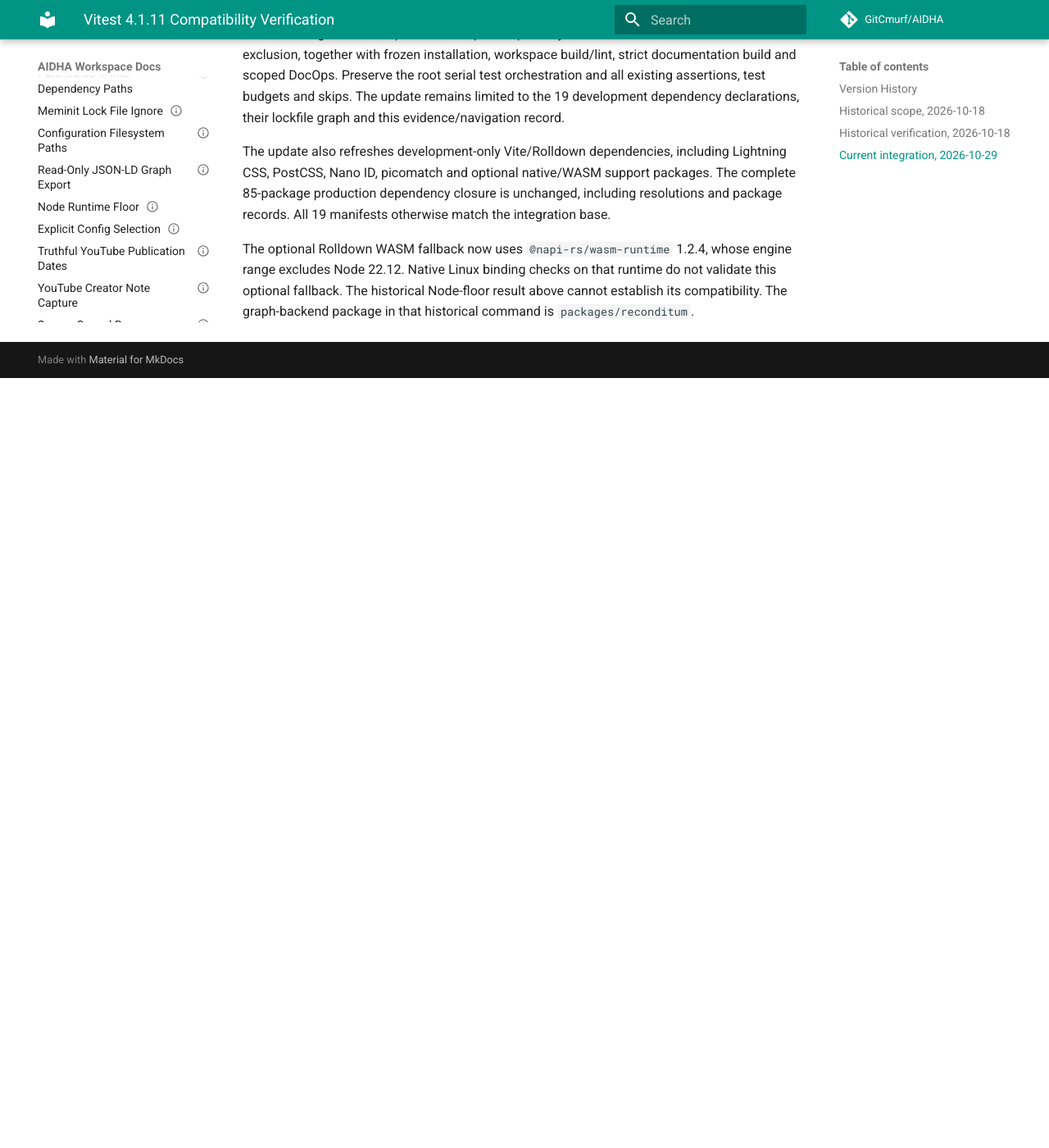
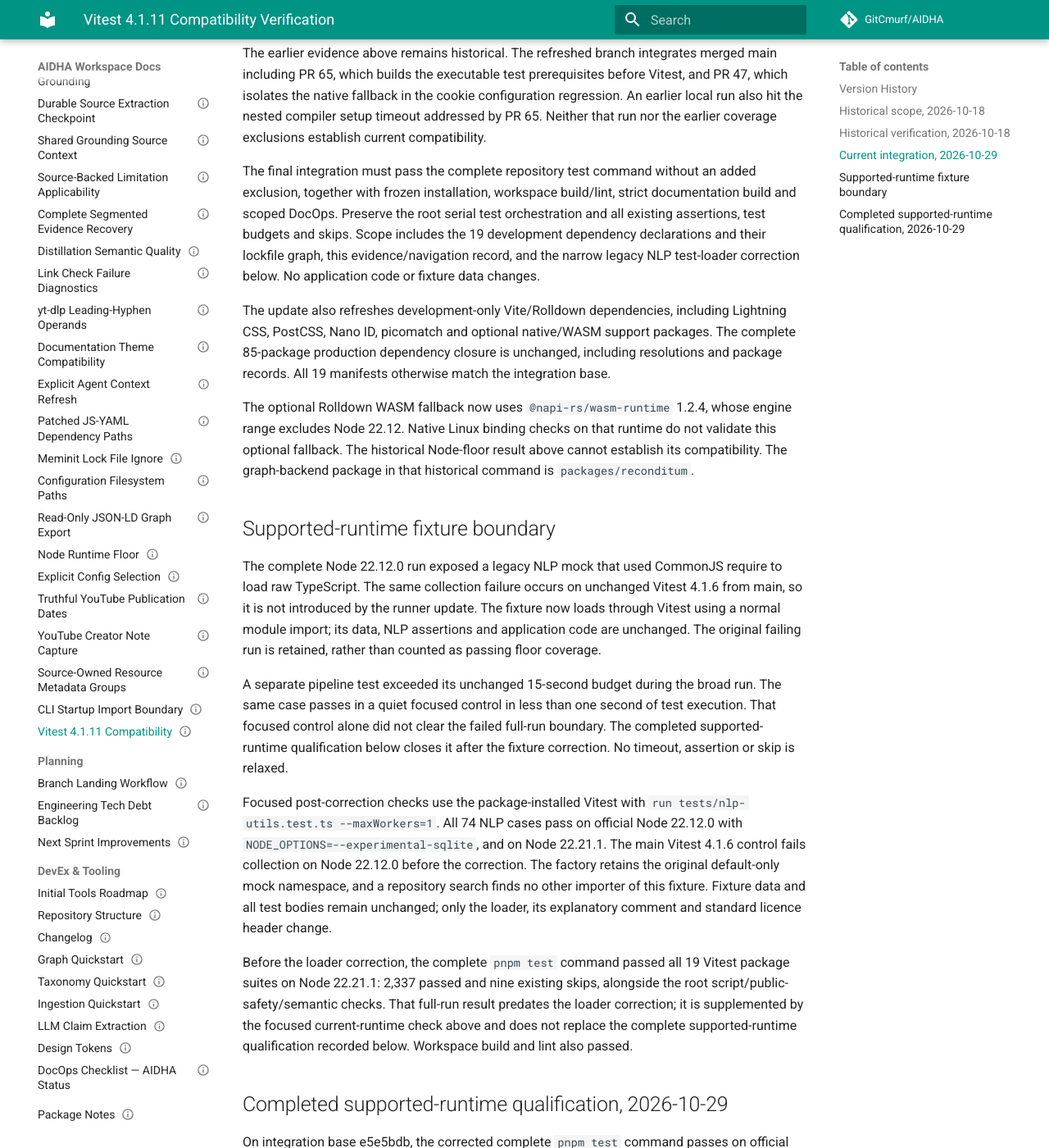
Before and after one commit to GitCmurf/AIDHA, an MkDocs documentation site: the page built from docs/55-testing/testing-082-vitest-4-1-11-compatibility.md, in a window 1280 px wide and 1400 px high, scrolled down 2435 px. Shown: the whole window at 82% size. Built offline with MkDocs 1.6.1 and Material for MkDocs 9.7.7, drawn with Linux system fonts in a browser that asks for light colours; comment, search, counter and statistics services are not loaded; the version menu is left out; before the commit the page ends 2896 px from its top, so only the background shows below that; some of the changed text lies outside the part shown.

Commit message:
test(deps): load NLP fixture through Vitest on the Node floor

```diff
--- a/docs/01-indices/catalog.json
+++ b/docs/01-indices/catalog.json
@@ -451,7 +451,7 @@
       "document_id": "AIDHA-TESTING-082",
       "owner": "Engineering",
       "status": "Draft",
-      "version": "0.2",
+      "version": "0.3",
       "last_updated": "2026-10-29",
       "title": "Vitest 4.1.11 Compatibility Verification",
       "type": "TESTING",
--- a/docs/55-testing/testing-082-vitest-4-1-11-compatibility.md
+++ b/docs/55-testing/testing-082-vitest-4-1-11-compatibility.md
@@ -25,6 +25,7 @@
 | ------- | ---- | ------ | -------------- | --------- | ------ | --------- |
 | 0.1 | 2026-10-18 | Codex | Record current-main compatibility evidence for the Vitest 4.1.11 update. | — | Draft | PR #25 |
 | 0.2 | 2026-10-29 | Codex | Reassess complete current-main coverage after test prerequisites land. | — | Draft | PR 25; PR 47; PR 65 |
+| 0.3 | 2026-10-29 | Codex | Qualify the complete supported-runtime suite and transformed mock. | — | Draft | PR 25 |
 
 ## Historical scope, 2026-10-18
 
@@ -95,8 +96,9 @@
 The final integration must pass the complete repository test command without an added
 exclusion, together with frozen installation, workspace build/lint, strict documentation
 build and scoped DocOps. Preserve the root serial test orchestration and all existing
-assertions, test budgets and skips. The update remains limited to the 19 development
-dependency declarations, their lockfile graph and this evidence/navigation record.
+assertions, test budgets and skips. Scope includes the 19 development dependency declarations
+and their lockfile graph, this evidence/navigation record, and the narrow legacy NLP
+test-loader correction below. No application code or fixture data changes.
 
 The update also refreshes development-only Vite/Rolldown dependencies, including Lightning
 CSS, PostCSS, Nano ID, picomatch and optional native/WASM support packages. The complete
@@ -107,3 +109,52 @@
 excludes Node 22.12. Native Linux binding checks on that runtime do not validate this
 optional fallback. The historical Node-floor result above cannot establish its compatibility.
 The graph-backend package in that historical command is `packages/reconditum`.
+
+## Supported-runtime fixture boundary
+
+The complete Node 22.12.0 run exposed a legacy NLP mock that used CommonJS require to
+load raw TypeScript. The same collection failure occurs on unchanged Vitest 4.1.6 from
+main, so it is not introduced by the runner update. The fixture now loads through Vitest
+using a normal module import; its data, NLP assertions and application code are unchanged.
+The original failing run is retained, rather than counted as passing floor coverage.
+
+A separate pipeline test exceeded its unchanged 15-second budget during the broad run.
+The same case passes in a quiet focused control in less than one second of test execution.
+That focused control alone did not clear the failed full-run boundary. The completed
+supported-runtime qualification below closes it after the fixture correction. No timeout,
+assertion or skip is relaxed.
+
+Focused post-correction checks use the package-installed Vitest with
+`run tests/nlp-utils.test.ts --maxWorkers=1`. All 74 NLP cases pass on official
+Node 22.12.0 with `NODE_OPTIONS=--experimental-sqlite`, and on Node 22.21.1. The main
+Vitest 4.1.6 control fails collection on Node 22.12.0 before the correction. The factory
+retains the original default-only mock namespace, and a repository search finds no other
+importer of this fixture. Fixture data and all test bodies remain unchanged; only the
+loader, its explanatory comment and standard licence header change.
+
+Before the loader correction, the complete `pnpm test` command passed all 19 Vitest
+package suites on Node 22.21.1: 2,337 passed and nine existing skips, alongside the root
+script/public-safety/semantic checks. That full-run result predates the loader correction;
+it is supplemented by the focused current-runtime check above and does not replace the
+complete supported-runtime qualification recorded below. Workspace build and lint also passed.
+
+## Completed supported-runtime qualification, 2026-10-29
+
+On integration base e5e5bdb, the corrected complete `pnpm test` command passes on official
+Node 22.12.0 with its documented experimental SQLite flag. All 19 Vitest package suites
+run without an added exclusion: 2,337 tests pass and nine existing tests are skipped.
+The root script-integrity, public-safety and semantic checks also pass. Child commands use
+the same selected Node runtime. This complete retry clears the earlier NLP collection
+failure and pipeline timing boundary without changing test budgets, assertions or skips.
+
+The Node 22.21.1 full-run result above predates the loader correction; the unchanged 74
+NLP cases pass separately after it on that runtime. Hosted CI must check the final head.
+The complete floor run exercises native Linux bindings; it does not validate the optional
+WASM fallback or certify other platforms. Published package integrity, engine ranges and
+the unchanged production dependency closure remain separate evidence from test results.
+
+Native Claude review found no blocking patch defect, subject to the documented run gates.
+Native CodeRabbit completed the 23-path dependency slice with zero findings, then the
+two-file fixture/documentation correction with zero findings. Independent specification
+and standards review found no remaining material defect. The review gates about the mock
+namespace, shared fixture imports and focused runtime evidence are addressed explicitly.
```
Also changed, not shown: other parts of docs/55-testing/testing-082-vitest-4-1-11-compatibility.md (+2 -2 lines), 1 other file.
